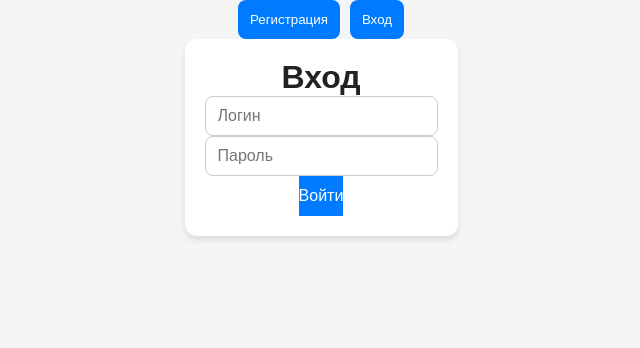
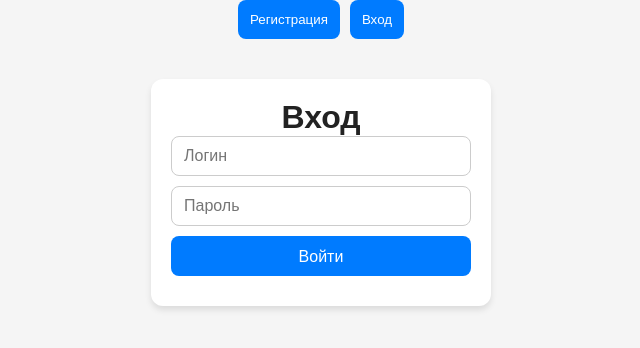
Before and after one commit to va43n/tasks-website, a Next.js app: page /auth/login in a window 1280 px wide. Shown: the top 348 px of the page, without its empty margins (319-959 px from the left). Built offline with nearby package versions, Linux system fonts and the light colour scheme; no server answers.

Commit message:
Добавление отступов между элементами форм регистрации и входа

```diff
--- a/src/app/auth/login/page.tsx
+++ b/src/app/auth/login/page.tsx
@@ -41,7 +41,7 @@ export default function LoginPage() {
 			<input className="form-box-size rounded-box" type="text" name="username" placeholder="Логин" onChange={handleChange} />
 			<input className="form-box-size rounded-box" type="text" name="password" placeholder="Пароль" onChange={handleChange} />
 			{error && <p color="red">{error}</p>}
-			<button className="form-box-size button-form" onClick={handleLogin}>Войти</button>
+			<button className="form-box-size rounded-box button-form" onClick={handleLogin}>Войти</button>
 		</div>
 	);
 }
--- a/src/app/globals.css
+++ b/src/app/globals.css
@@ -30,9 +30,10 @@ body {
 }
 
 .form-box-size {
-  max-width: 300px;
+  width: 300px;
   height: 40px;
   font-size: 16px;
+  margin-bottom: 10px;
 }
 
 .button-form {
@@ -53,6 +54,7 @@ body {
   width: 100%;
   max-width: 400px;
   padding: 20px;
+  margin-top: 40px;
   background: white;
   box-shadow: 0px 4px 6px rgba(0, 0, 0, 0.1);
   border-radius: 12px;
```
